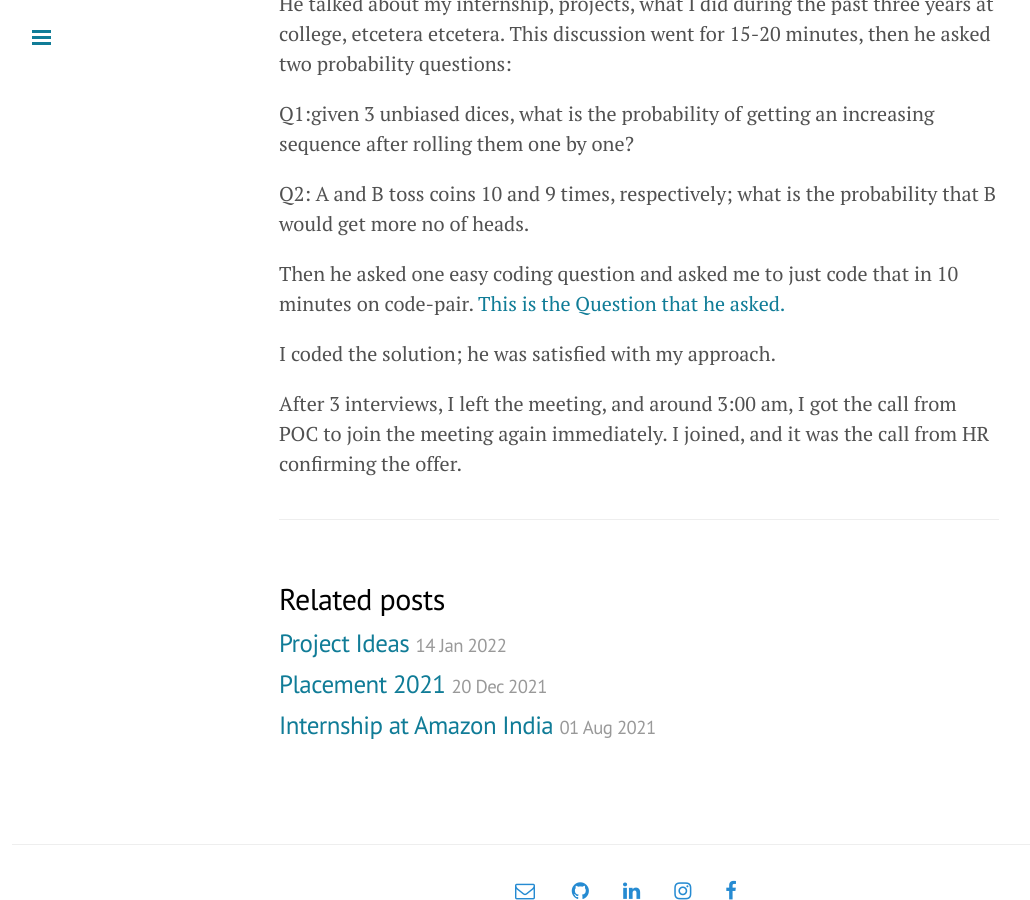
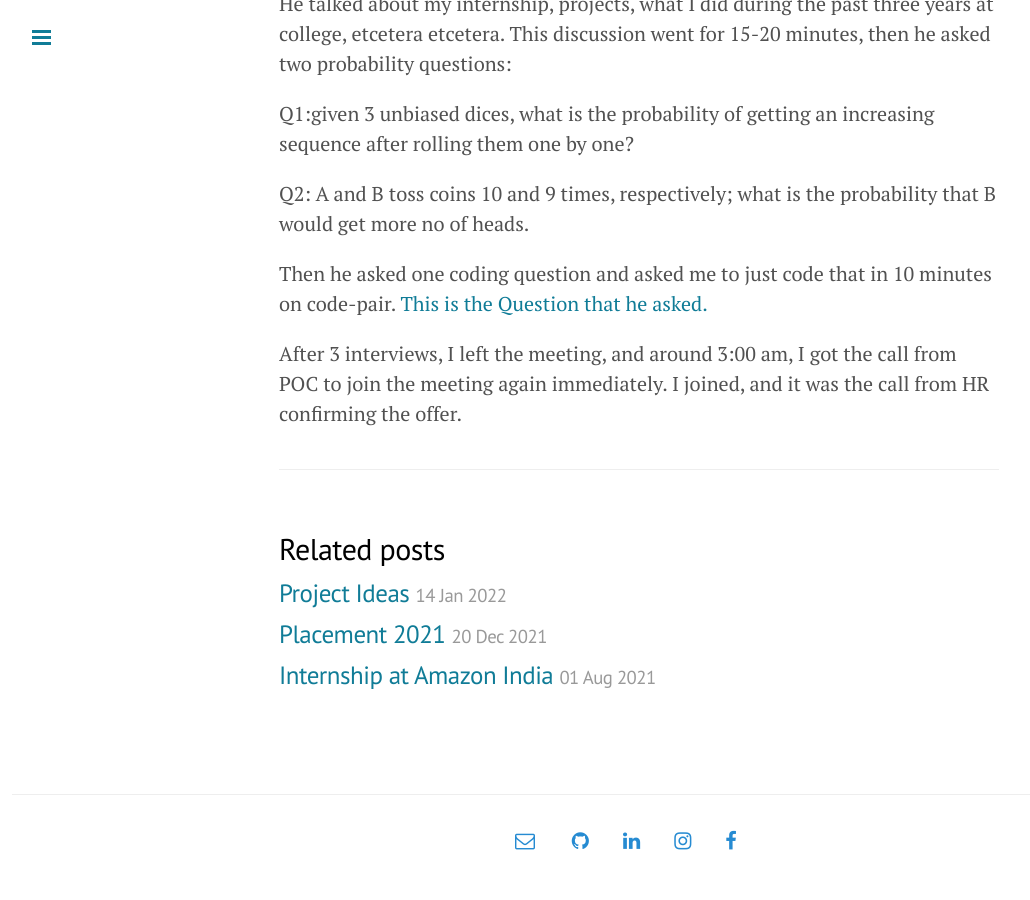
Before and after one commit to TourTerrible/TourTerrible.github.io, a Jekyll site: the page built from _posts/2021-12-15-D_DAY.md, in a window 1280 px wide and 900 px high, scrolled down 2438 px. Shown: the whole window, without its empty margins (1-1031 px from the left). Built offline with Jekyll 4.4.1, drawn with Linux system fonts in a browser that asks for light colours; comment, search, counter and statistics services are not loaded.

Commit message:
Update 2021-12-15-D_DAY.md

```diff
--- a/_posts/2021-12-15-D_DAY.md
+++ b/_posts/2021-12-15-D_DAY.md
@@ -75,9 +75,7 @@ Q1:given 3 unbiased dices, what is the probability of getting an increasing sequ
 
 Q2: A and B toss coins 10 and 9 times, respectively; what is the probability that B would get more no of heads.
 
-Then he asked one easy coding question and asked me to just code that in 10 minutes on code-pair.
+Then he asked one coding question and asked me to just code that in 10 minutes on code-pair.
 [This is the Question that he asked.](https://www.geeksforgeeks.org/smallest-subarray-with-all-occurrences-of-a-most-frequent-element/)
 
-I coded the solution; he was satisfied with my approach.
-
 After 3 interviews, I left the meeting, and around 3:00 am, I got the call from POC to join the meeting again immediately. I joined, and it was the call from HR confirming the offer.
```
